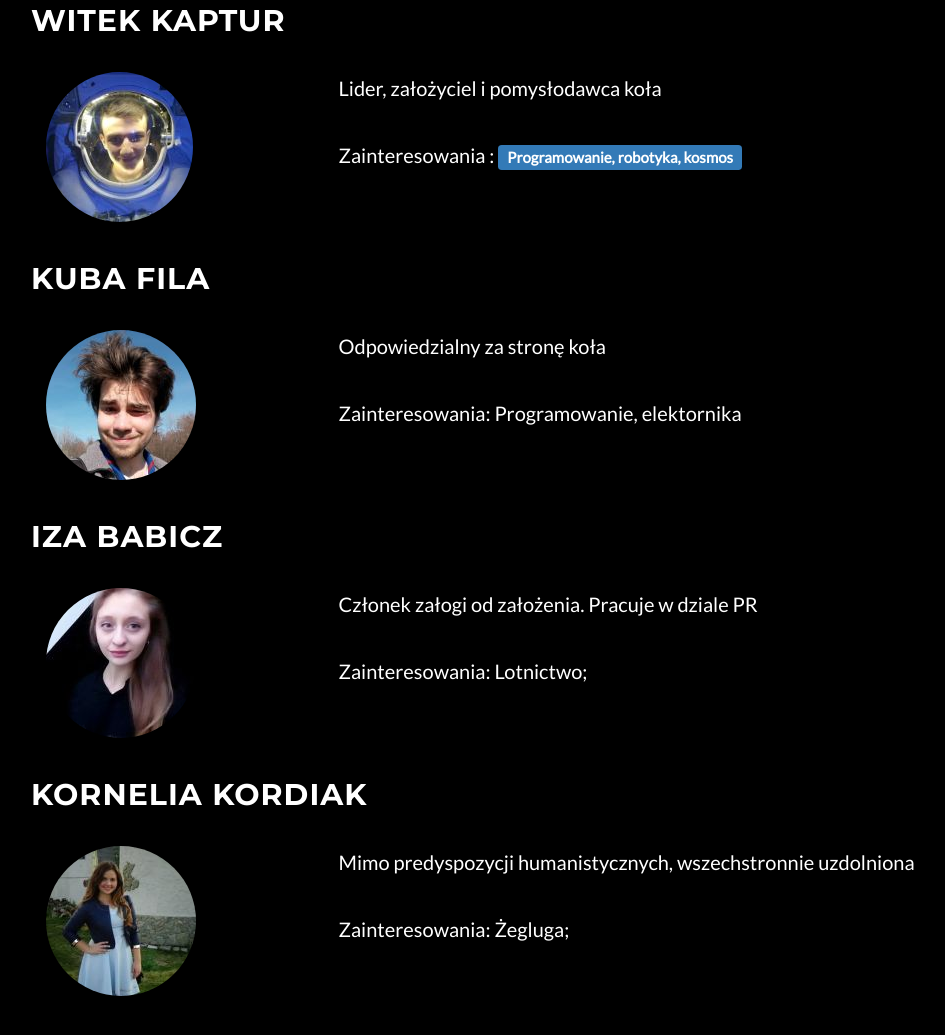
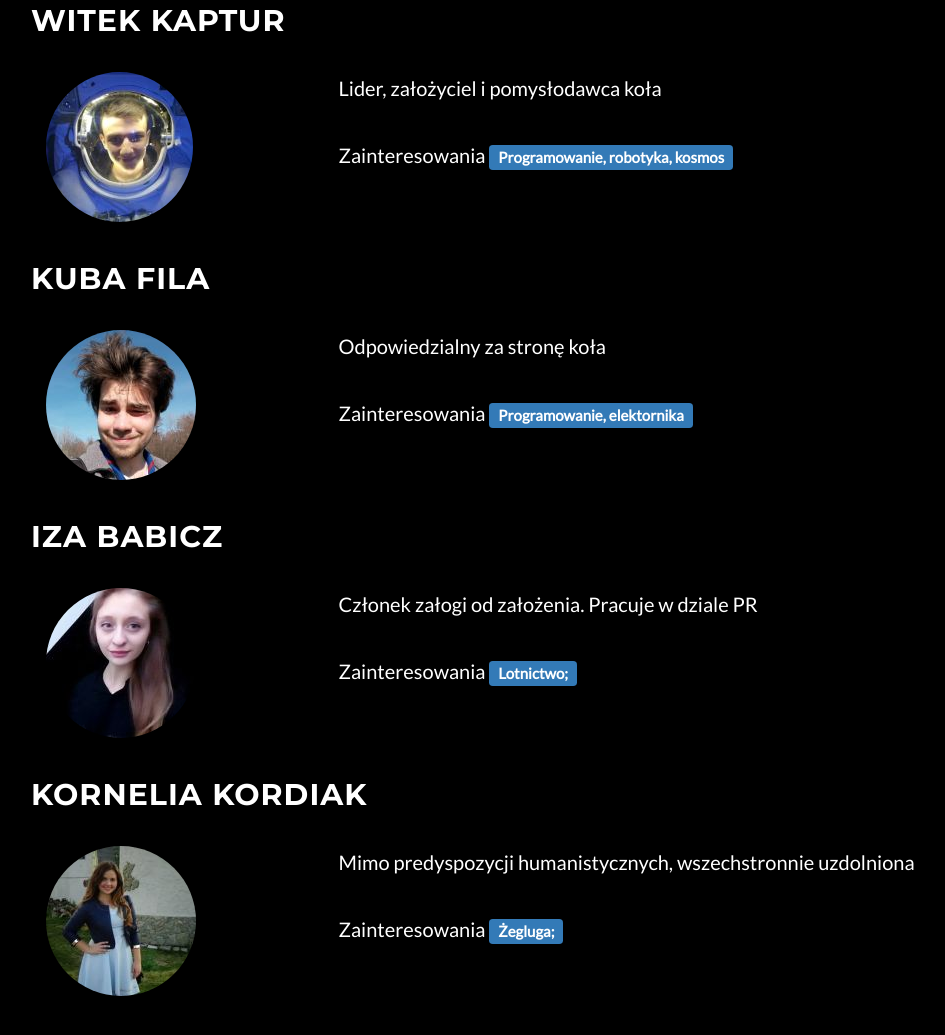
Before and after one commit to kufijako/Kolo-Robtyki, a website: page index.html in a window 1280 px wide. Shown: the part 3060-4095 px from the top of the page, without its empty margins (24-969 px from the left). Drawn offline with nearby package versions, Linux system fonts and the light colour scheme; some packages are replaced by stand-ins of ours.

Commit message:
Update index.html

```diff
--- a/index.html
+++ b/index.html
@@ -146,7 +146,7 @@
             <div class="col-lg-3">  <img src="img/witek.jpg" class="img-circle responsive"> </div>
             <div class="col-lg-9 ">
 		    <p>Lider, założyciel i pomysłodawca koła</p>
-              <p> Zainteresowania : <span class="label label-primary">Programowanie, robotyka, kosmos </span></p>
+              <p> Zainteresowania <span class="label label-primary">Programowanie, robotyka, kosmos </span></p>
             </div>
         </div>
 
@@ -157,7 +157,7 @@
             <div class="col-lg-3">  <img src="img/kuba.jpg" class="img-circle responsive"> </div>
             <div class="col-lg-9 ">
                 <p>Odpowiedzialny za stronę koła</p>
-               <p>  Zainteresowania: Programowanie, elektornika</p>
+               <p>Zainteresowania <span class="label label-primary">Programowanie, elektornika</span></p>
 
             </div>
         </div>
@@ -168,7 +168,7 @@
             <div class="col-lg-3 col-xs-1">  <img src="img/iza.jpg" class="img-circle responsive"> </div>
             <div class="col-lg-9  ">
                <p>Członek załogi od założenia. Pracuje w dziale PR</p>
-               <p> Zainteresowania: Lotnictwo;</p>
+               <p> Zainteresowania <span class="label label-primary">Lotnictwo;</span></p>
 
             </div>
         </div>
@@ -180,7 +180,7 @@
             <div class="col-lg-3">  <img src="img/kornelia.jpg" class="img-circle responsive"> </div>
             <div class="col-lg-9 ">
                 <p>Mimo predyspozycji humanistycznych, wszechstronnie uzdolniona</p>
-             <p>  Zainteresowania: Żegluga;</p>
+             <p>  Zainteresowania <span class="label label-primary">Żegluga;</span></p>
 
             </div>
         </div>
```
